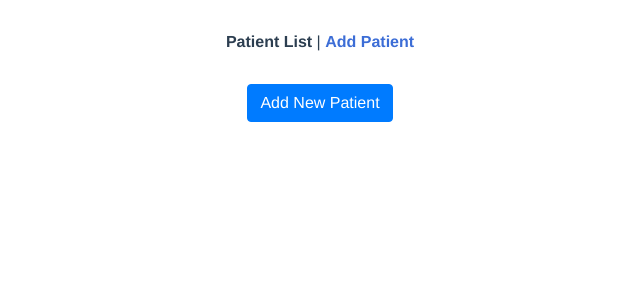
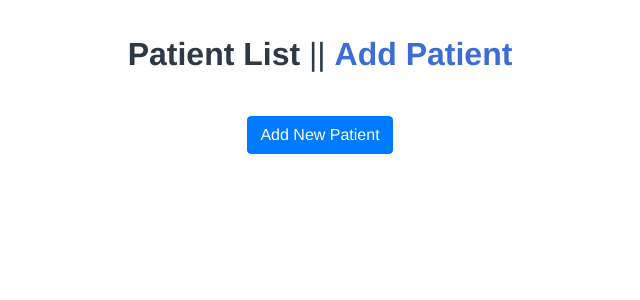
Before and after one commit to AayushKucheria/digital-health, a Vue app in the folder web/web/: page /addPatient in a window 1280 px wide. Shown: the top 300 px of the page, without its empty margins (320-960 px from the left). Built offline with nearby package versions, Linux system fonts and the light colour scheme.

Commit message:
minor bug fixed

```diff
--- a/web/web/src/App.vue
+++ b/web/web/src/App.vue
@@ -1,7 +1,7 @@
 <template>
   <div id="app">
     <div id="nav">
-      <router-link to="/patients">Patient List</router-link> |
+      <router-link to="/patients">Patient List</router-link> ||
       <router-link to="/addPatient">Add Patient</router-link>
     </div>
     <b-container>
@@ -16,7 +16,8 @@
   -webkit-font-smoothing: antialiased;
   -moz-osx-font-smoothing: grayscale;
   text-align: center;
-  color: #2c3e50;
+  color: #2a3a49;
+  font-size: 2em;
 }
 
 #nav {
@@ -24,7 +25,7 @@
 
   a {
     font-weight: bold;
-    color: #2c3e50;
+    color: #2d3944;
 
     &.router-link-exact-active {
       color: #3c6dd6;
--- a/web/web/src/components/addPatient.vue
+++ b/web/web/src/components/addPatient.vue
@@ -2,7 +2,7 @@
   <div class="addPatient">
     <button @click= "togglePatientForm" class = "btn btn-primary">Add New Patient</button>
 
-        <b-form @submit="handleSubmit" v-if="showPatientForm">
+        <b-form @submit.prevent="handleSubmit" v-if="showPatientForm">
           <b-form-group id="input-group-1" label="Patient's Name:" label-for="input-1">
             <b-form-input
               id="input-1"
@@ -59,7 +59,7 @@ export default {
     return {
       showPatientForm: false,
       formData: {
-        sex: null,
+        sex: '',
         age: 0,
         name: '',
         id: 0
@@ -83,7 +83,7 @@ export default {
       }
       this.addPatient(payload)
       this.formData = {
-        sex: null,
+        sex: '',
         age: 0,
         name: '',
         id: 0
--- a/web/web/src/services/patientDataService.js
+++ b/web/web/src/services/patientDataService.js
@@ -3,9 +3,9 @@ import axios from 'axios'
 var instance = axios.create({
   baseURL: 'http://127.0.0.1:8000/patients',
   headers: {
-    'Access-Control-Allow-Origin': '*',
-    Accept: '*/*',
-    'Content-type': 'application/json, application/x-www-form-urlencoded'
+    // 'Access-Control-Allow-Origin': '*',
+    // Accept: '*/*',
+    // 'Content-type': 'application/json, application/x-www-form-urlencoded'
   }
 })
 
--- a/web/web/src/store/actions.js
+++ b/web/web/src/store/actions.js
@@ -9,7 +9,7 @@ export default {
         commit('SET_PATIENTS', res.data)
       })
       .catch(err => {
-        console.log('Network error')
+        console.log('Network error when fetch all patients')
         console.log(err)
       })
   },
@@ -22,7 +22,7 @@ export default {
         commit('SET_PATIENT', res.data)
       })
       .catch(err => {
-        console.log('Network error')
+        console.log('Network error when fetch 1 patient')
         console.log(err)
       })
   },
@@ -33,7 +33,7 @@ export default {
         commit('ADD_PATIENT', res.data)
       })
       .catch(err => {
-        console.log('Network error')
+        console.log('Network error when adding patient')
         console.log(err)
       })
   }
--- a/web/web/vue.config.js
+++ b/web/web/vue.config.js
@@ -1,6 +1,11 @@
 module.exports = {
   devServer: {
-  port: 8081,
-  proxy: 'http://172.20.10.6:8081/'
+    proxy: {
+      "^/api/": {
+        target: "http://127.0.0.1:8000",
+        pathRewrite: { "^/api/": "/api/" },
+        changeOrigin: true
+      }
+    }
   }
 }
```
Also changed, not shown: 1 other file (tests, documents, lock files or other folders).
